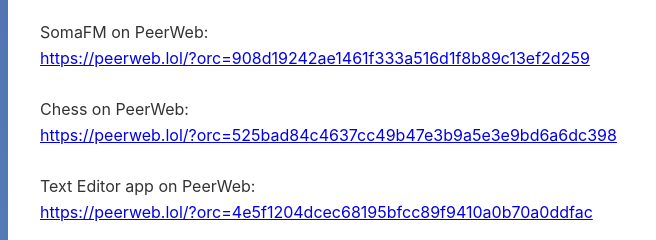
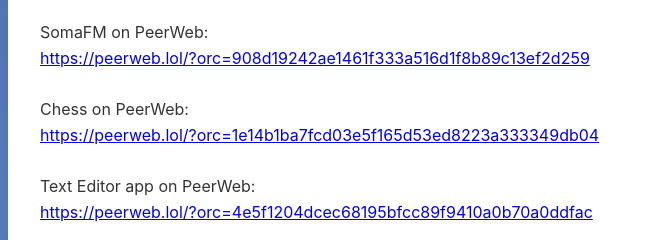
Before and after one commit to Omodaka9375/peerweb, a plain HTML site: page index.html in a window 1280 px wide. Shown: the part 1700-1940 px from the top of the page, 32-688 px from the left. Drawn offline with Linux system fonts and the light colour scheme.

Commit message:
Update index.html

```diff
--- a/index.html
+++ b/index.html
@@ -1017,7 +1017,7 @@
                 <br>
                 <p class="demo-link">SomaFM on PeerWeb:<br><a href="https://peerweb.lol/?orc=908d19242ae1461f333a516d1f8b89c13ef2d259" target="_blank">https://peerweb.lol/?orc=908d19242ae1461f333a516d1f8b89c13ef2d259</a></p>
                 <br>
-                <p class="demo-link">Chess on PeerWeb:<br><a href="https://peerweb.lol/?orc=525bad84c4637cc49b47e3b9a5e3e9bd6a6dc398" target="_blank">https://peerweb.lol/?orc=525bad84c4637cc49b47e3b9a5e3e9bd6a6dc398</a></p>
+                <p class="demo-link">Chess on PeerWeb:<br><a href="https://peerweb.lol/?orc=1e14b1ba7fcd03e5f165d53ed8223a333349db04" target="_blank">https://peerweb.lol/?orc=1e14b1ba7fcd03e5f165d53ed8223a333349db04</a></p>
                 <br>
                 <p class="demo-link">Text Editor app on PeerWeb:<br><a href="https://peerweb.lol/?orc=4e5f1204dcec68195bfcc89f9410a0b70a0ddfac" target="_blank">https://peerweb.lol/?orc=4e5f1204dcec68195bfcc89f9410a0b70a0ddfac</a></p>
 
```
